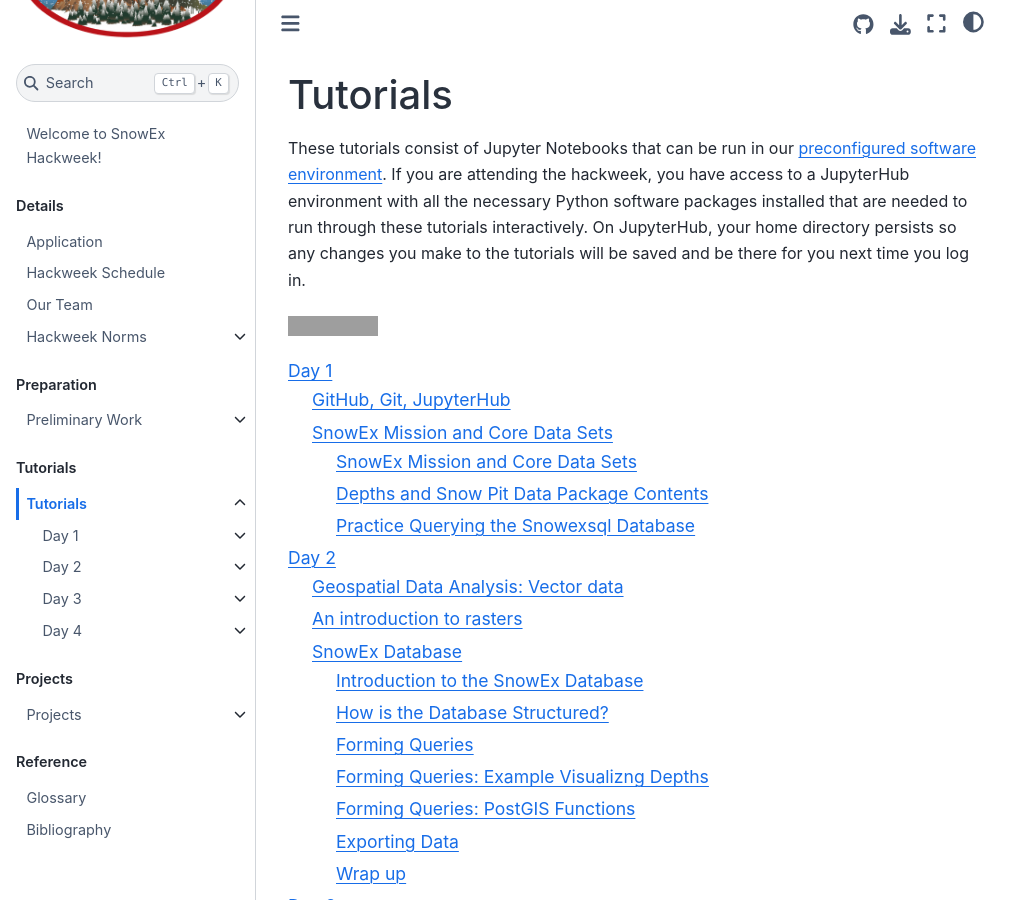
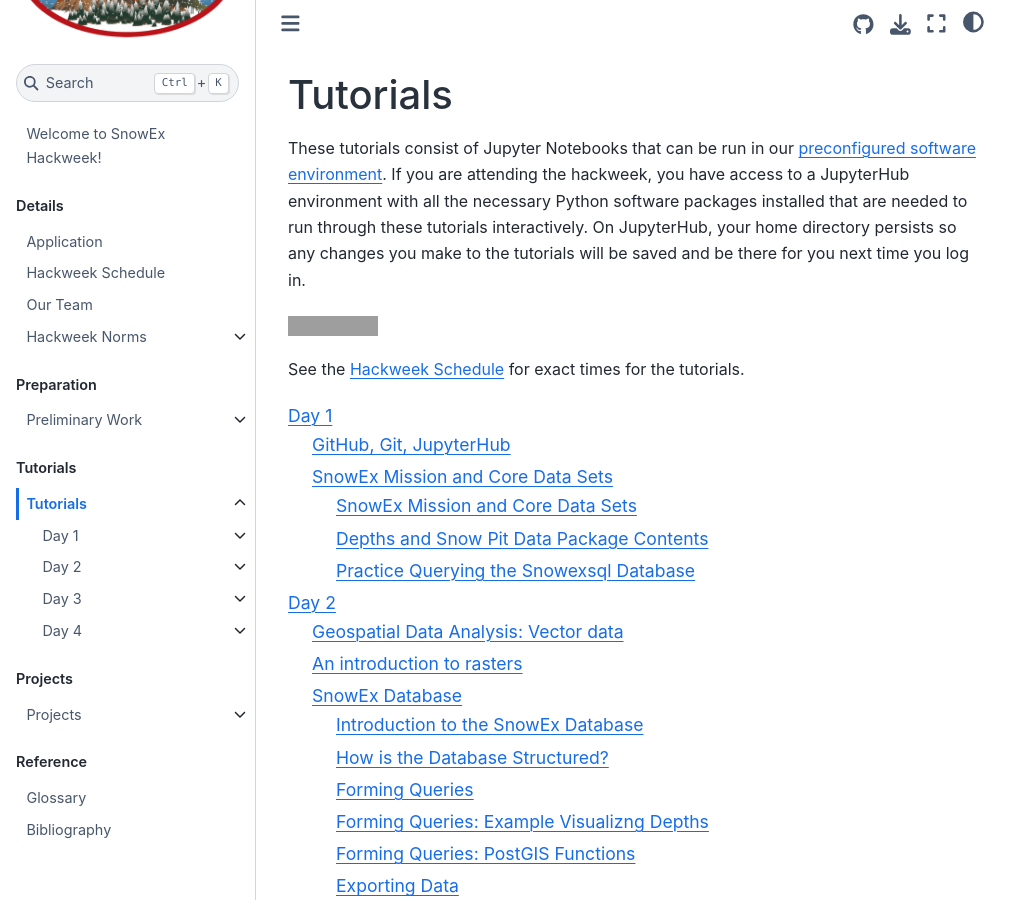
Before and after one commit to snowex-hackweek/website-2021, a Jupyter Book: the page built from book/tutorials/index.md, in a window 1280 px wide and 900 px high. Shown: the whole window, without its empty margins (0-1031 px from the left). Built offline with Jupyter Book 1.0.4 settings and Sphinx 7.4.7 and the Sphinx Book theme 1.1.4, drawn with Linux system fonts in a browser that asks for light colours; grey boxes are pictures that could not be loaded.

Commit message:
Tutorial - Add link to schedule

````diff
--- a/book/tutorials/index.md
+++ b/book/tutorials/index.md
@@ -10,5 +10,7 @@
 
 [![badge](https://img.shields.io/static/v1.svg?logo=Jupyter&label=Launch&message=SnowExJupyterHub&color=orange)](https://snowex.hackweek.io)
 
+See the [Hackweek Schedule](../schedule.md) for exact times for the tutorials.
+
 ```{tableofcontents}
 ```
````
